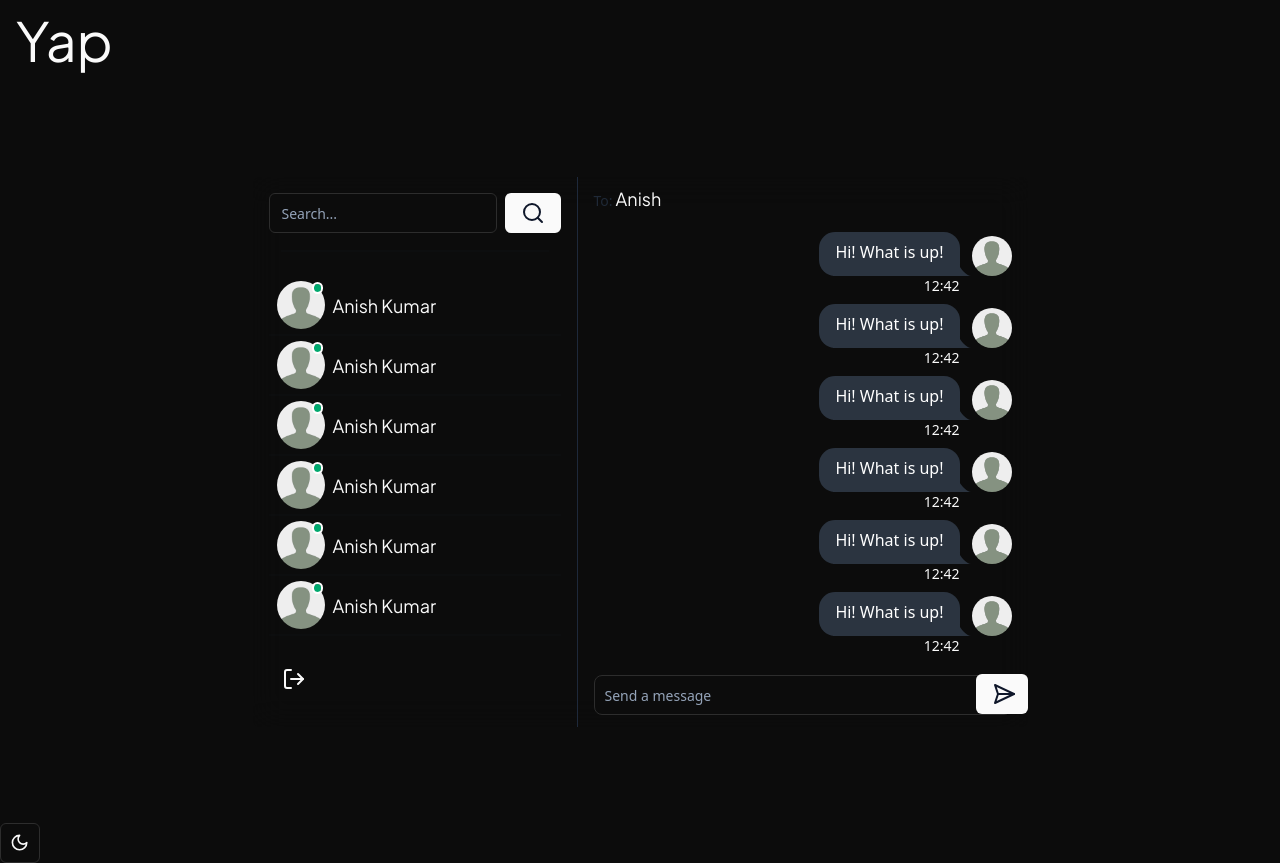
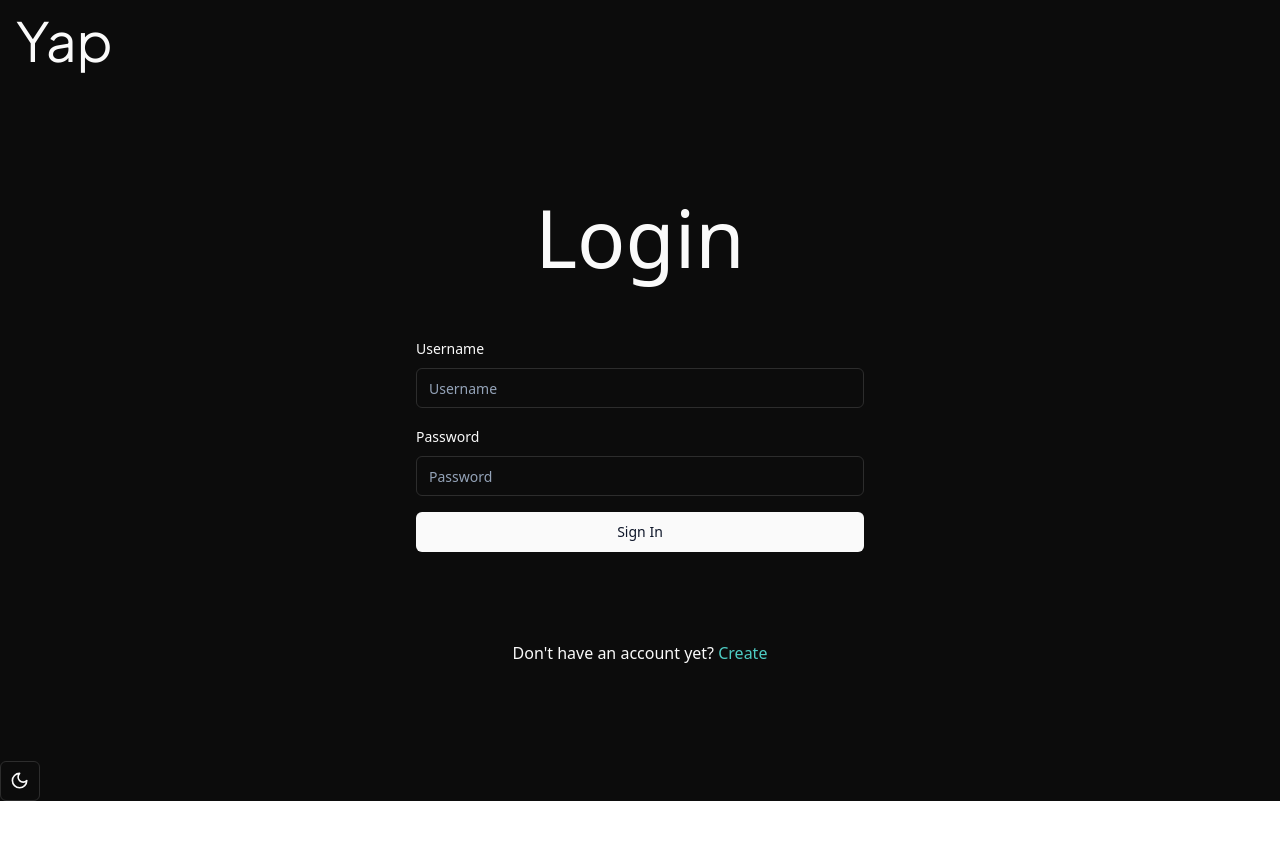
Before and after one commit to anishjha12309/Yap, a React (Vite) app in the folder Frontend/: page /signin in a window 1280 px wide. After the commit the page ends 801 px from the top, so only its background shows below. Built offline with nearby package versions, Linux system fonts and the light colour scheme.

Commit message:
Login Page and signup functionality added

```diff
--- a/Frontend/package.json
+++ b/Frontend/package.json
@@ -22,7 +22,9 @@
     "react": "^18.2.0",
     "react-dom": "^18.2.0",
     "react-hook-form": "^7.51.4",
+    "react-hot-toast": "^2.4.1",
     "react-icons": "^5.2.1",
+    "react-router-dom": "^6.23.1",
     "tailwind-merge": "^2.3.0",
     "tailwindcss-animate": "^1.0.7",
     "zod": "^3.23.6"
--- a/Frontend/src/App.tsx
+++ b/Frontend/src/App.tsx
@@ -1,8 +1,11 @@
 import "./App.css";
 import { ThemeProvider } from "@/components/theme-provider";
 import { ModeToggle } from "@/components/mode-toggle";
+import { Route, Routes } from "react-router-dom";
 import Home from "./pages/Home/Home";
-// import Signup from "./pages/Signup/Signup";
+import Signup from "./pages/Signup/Signup";
+import SignIn from "./pages/Signin/Signin";
+import { Toaster } from "react-hot-toast";
 
 export function App() {
   return (
@@ -10,7 +13,12 @@ export function App() {
       <>
         <h1 className="header">Yap</h1>
         <main className="flex min-h-screen flex-col items-center justify-between p-24">
-          <Home />
+          <Routes>
+            <Route path="/" element={<Home />} />
+            <Route path="/signin" element={<SignIn />} />
+            <Route path="/signup" element={<Signup />} />
+          </Routes>
+          <Toaster />
         </main>
         <footer>
           <ModeToggle />
--- a/Frontend/src/components/Sidebar/Conversation.tsx
+++ b/Frontend/src/components/Sidebar/Conversation.tsx
@@ -4,7 +4,7 @@ const Conversation = () => {
       <div className="flex gap-2 items-center p-2 py-1 rounded cursor-pointer">
         <div className="avatar online">
           <div className="w-12 rounded-full">
-            <img src="../../../public/default.jpg" alt="user avatar" />
+            <img src="/default.jpg" alt="user avatar" />
           </div>
         </div>
         <div className="flex flex-col flex-1">
--- a/Frontend/src/components/Sidebar/messages/Message.tsx
+++ b/Frontend/src/components/Sidebar/messages/Message.tsx
@@ -3,10 +3,7 @@ const Message = () => {
     <div className="chat chat-end">
       <div className="chat-image avatar">
         <div className="w-10 rounded-full">
-          <img
-            alt="Tailwind css chat bubble component"
-            src="../../../../public/default.jpg"
-          />
+          <img alt="Tailwind css chat bubble component" src="/default.jpg" />
         </div>
       </div>
       <div className="chat-bubble text-[#ffff]">Hi! What is up!</div>
--- /dev/null
+++ b/Frontend/src/hooks/useSignup.ts
@@ -0,0 +1,58 @@
+import { useState } from "react";
+import toast from "react-hot-toast";
+
+interface SignupData {
+  fullName: string;
+  username: string;
+  password: string;
+  confirmPassword: string;
+  gender: string;
+}
+
+interface ApiResponse {
+  success: boolean;
+  message: string;
+}
+
+const useSignup = () => {
+  const [loading, setLoading] = useState(false);
+  const signup = async ({
+    fullName,
+    username,
+    password,
+    confirmPassword,
+    gender,
+  }: SignupData) => {
+    setLoading(true);
+    try {
+      const res = await fetch("/api/auth/signup", {
+        method: "POST",
+        headers: { "Content-Type": "application/json" },
+        body: JSON.stringify({
+          fullName,
+          username,
+          password,
+          confirmPassword,
+          gender,
+        }),
+      });
+      const data: ApiResponse = await res.json();
+      if (res.ok) {
+        console.log(data);
+      } else {
+        throw new Error(data.message);
+      }
+    } catch (error) {
+      if (error instanceof Error) {
+        toast.error(error.message);
+      } else {
+        toast.error("An error occurred while processing your request.");
+      }
+    } finally {
+      setLoading(false);
+    }
+  };
+  return { loading, signup };
+};
+
+export default useSignup;
--- a/Frontend/src/main.tsx
+++ b/Frontend/src/main.tsx
@@ -1,10 +1,13 @@
-import React from 'react'
-import ReactDOM from 'react-dom/client'
-import App from './App.tsx'
-import './index.css'
+import React from "react";
+import ReactDOM from "react-dom/client";
+import App from "./App.tsx";
+import "./index.css";
+import { BrowserRouter } from "react-router-dom";
 
-ReactDOM.createRoot(document.getElementById('root')!).render(
+ReactDOM.createRoot(document.getElementById("root")!).render(
   <React.StrictMode>
-    <App />
-  </React.StrictMode>,
-)
+    <BrowserRouter>
+      <App />
+    </BrowserRouter>
+  </React.StrictMode>
+);
--- a/Frontend/src/pages/Signin/Signin.tsx
+++ b/Frontend/src/pages/Signin/Signin.tsx
@@ -0,0 +1,89 @@
+import * as z from "zod";
+import { useForm } from "react-hook-form";
+import { zodResolver } from "@hookform/resolvers/zod";
+import {
+  Form,
+  FormControl,
+  FormField,
+  FormItem,
+  FormLabel,
+  FormMessage,
+} from "@/components/ui/form";
+import { Input } from "@/components/ui/input";
+import { Button } from "@/components/ui/button";
+import { Link } from "react-router-dom";
+
+const formSchema = z.object({
+  password: z.string().min(8, { message: "Password is a required field" }),
+  userName: z.string().min(3, { message: "User name is a required field" }),
+});
+
+export default function SignIn() {
+  const form = useForm<z.infer<typeof formSchema>>({
+    resolver: zodResolver(formSchema),
+    defaultValues: {
+      password: "",
+      userName: "",
+    },
+  });
+
+  const handleSubmit = (values: z.infer<typeof formSchema>) => {
+    console.log({ values });
+  };
+
+  return (
+    <>
+      <h1 className="text-[80px]">Login</h1>
+      <Form {...form}>
+        <form
+          onSubmit={form.handleSubmit(handleSubmit)}
+          className="max-w-md w-full flex flex-col gap-4 mt-[-50px]"
+        >
+          <FormField
+            control={form.control}
+            name="userName"
+            render={({ field }) => {
+              return (
+                <FormItem>
+                  <FormLabel>Username</FormLabel>
+                  <FormControl>
+                    <Input placeholder="Username" type="text" {...field} />
+                  </FormControl>
+                  <FormMessage />
+                </FormItem>
+              );
+            }}
+          />
+
+          <FormField
+            control={form.control}
+            name="password"
+            render={({ field }) => {
+              return (
+                <FormItem>
+                  <FormLabel>Password</FormLabel>
+                  <FormControl>
+                    <Input placeholder="Password" type="password" {...field} />
+                  </FormControl>
+                  <FormMessage />
+                </FormItem>
+              );
+            }}
+          />
+          <Button type="submit" className="w-full">
+            Sign In
+          </Button>
+        </form>
+      </Form>
+      <p>
+        Don't have an account yet?
+        <span>
+          <Link to="/signup" className="text-[#0095f6] hover:text-[#097dc8]">
+            {" "}
+            Create
+          </Link>
+        </span>
+      </p>
+    </>
+  );
+}
--- a/Frontend/src/pages/Signup/Signup.tsx
+++ b/Frontend/src/pages/Signup/Signup.tsx
@@ -18,24 +18,26 @@ import {
 import * as z from "zod";
 import { useForm } from "react-hook-form";
 import { zodResolver } from "@hookform/resolvers/zod";
+import { Link } from "react-router-dom";
+import useSignup from "@/hooks/useSignup";
 
 const formSchema = z
   .object({
     fullName: z.string().min(6, { message: "Fullname is a required field" }),
     password: z.string().min(8, { message: "Password is a required field" }),
-    passwordConfirm: z.string(),
-    userName: z.string().min(3, { message: "User name is a required field" }),
+    confirmPassword: z.string(),
+    username: z.string().min(3, { message: "User name is a required field" }),
     gender: z.enum(["male", "female", "others"], {
       message: "Gender is a required field",
     }),
   })
   .refine(
     (data) => {
-      return data.password === data.passwordConfirm;
+      return data.password === data.confirmPassword;
     },
     {
       message: "Passwords do not match",
-      path: ["passwordConfirm"],
+      path: ["confirmPassword"],
     }
   );
 
@@ -45,13 +47,15 @@ export default function Signup() {
     defaultValues: {
       fullName: "",
       password: "",
-      passwordConfirm: "",
-      userName: "",
+      confirmPassword: "",
+      username: "",
     },
   });
 
-  const handleSubmit = (values: z.infer<typeof formSchema>) => {
-    console.log({ values });
+  const { loading, signup } = useSignup();
+
+  const handleSubmit = async (values: z.infer<typeof formSchema>) => {
+    await signup(values);
   };
 
   return (
@@ -78,7 +82,7 @@ export default function Signup() {
           />
           <FormField
             control={form.control}
-            name="userName"
+            name="username"
             render={({ field }) => {
               return (
                 <FormItem>
@@ -109,7 +113,7 @@ export default function Signup() {
           />
           <FormField
             control={form.control}
-            name="passwordConfirm"
+            name="confirmPassword"
             render={({ field }) => {
               return (
                 <FormItem>
@@ -158,13 +162,9 @@ export default function Signup() {
       <p>
         Have an account?{" "}
         <span>
-          <a
-            href="google.com"
-            target="_blank"
-            className="text-[#0095f6] hover:text-[#097dc8]"
-          >
+          <Link to="/signin" className="text-[#0095f6] hover:text-[#097dc8]">
             Login
-          </a>
+          </Link>
         </span>
       </p>
     </>
--- a/Frontend/vite.config.ts
+++ b/Frontend/vite.config.ts
@@ -4,6 +4,14 @@ import { defineConfig } from "vite";
 
 export default defineConfig({
   plugins: [react()],
+  server: {
+    port: 3000,
+    proxy: {
+      "/api": {
+        target: "http://localhost:5000",
+      },
+    },
+  },
   resolve: {
     alias: {
       "@": path.resolve(__dirname, "./src"),
```
Also changed, not shown: 2 other files (tests, documents, lock files or other folders).
